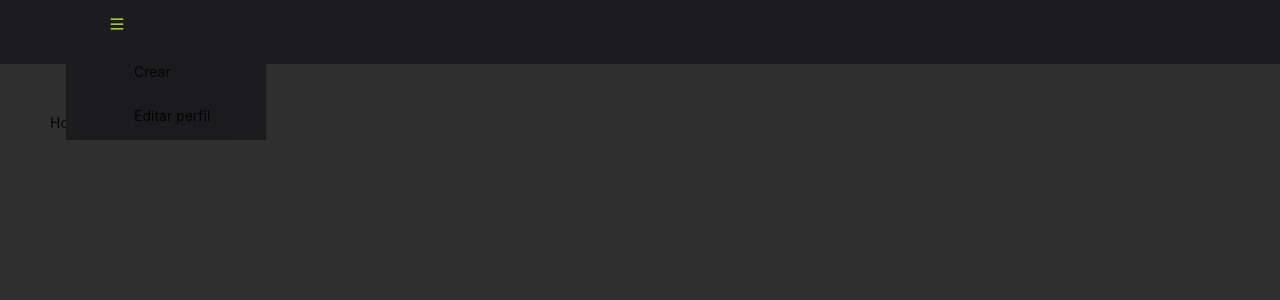
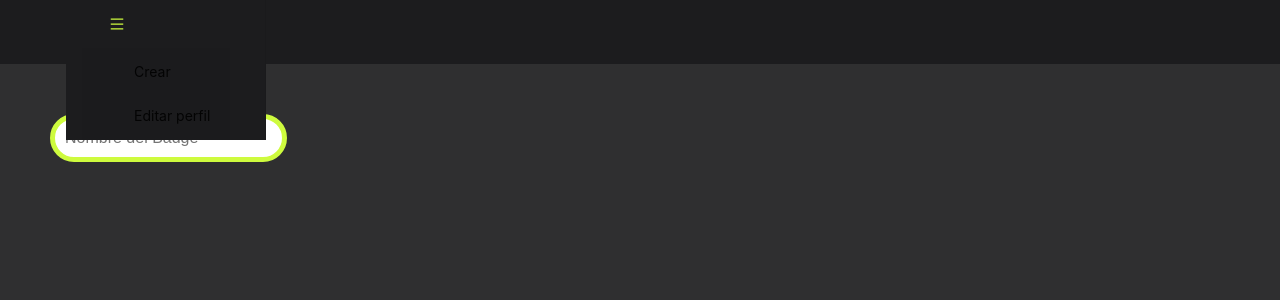
Before and after one commit to soypetricor/badger, a React (Create React App) app: page /create-badge in a window 1280 px wide. Shown: the top 300 px of the page. Built offline with nearby package versions, Linux system fonts and the light colour scheme.

Commit message:
cambios pequeños

```diff
--- a/src/components/CreateForm/CreateForm.js
+++ b/src/components/CreateForm/CreateForm.js
@@ -1,11 +1,26 @@
-import React from 'react';
+import React, { useState } from 'react';
+import './InputStyle.css'
 
-function App() {
-    return (
-      <div className="App">
-          Hola form
-      </div>
-    );
+function Form() {
+  const [valor, setValor] = useState('');
+
+  const handleChange = (event) => {
+    setValor(event.target.value);
   }
 
-  export default App;
+  return (
+    <div>
+      <label htmlFor="mi-input"></label>
+      <input
+        id="mi-input"
+        type="text"
+        value={valor}
+        onChange={handleChange}
+        placeholder='Nombre del Badge'
+        className='input-style'
+        />
+    </div>
+  );
+  }
+
+  export default Form;
--- /dev/null
+++ b/src/components/CreateForm/InputStyle.css
@@ -0,0 +1,6 @@
+.input-style {
+    padding: 10px;
+    border: 5px solid #CEFB3E;
+    border-radius: 50px;
+    font-size: 16px;
+  }
--- a/src/components/Menu1/Menu.js
+++ b/src/components/Menu1/Menu.js
@@ -2,6 +2,7 @@ import React from 'react';
 import { MenuOutlined } from '@ant-design/icons';
 import { Menu } from 'antd';
 import { useState } from 'react';
+import { Link} from 'react-router-dom'
 function getItem(label, key, icon, children, type) {
   return {
     key,
@@ -13,7 +14,7 @@ function getItem(label, key, icon, children, type) {
 }
 const items = [
   getItem('', 'sub1', <MenuOutlined style={{color: '#CEFB3E' }} />, [
-    getItem('Crear', '1'),
+    getItem(<Link to='/create-badge'>Crear</Link>, '1'),
     getItem('Editar perfil', '2'),
   ]),
 ];
```
